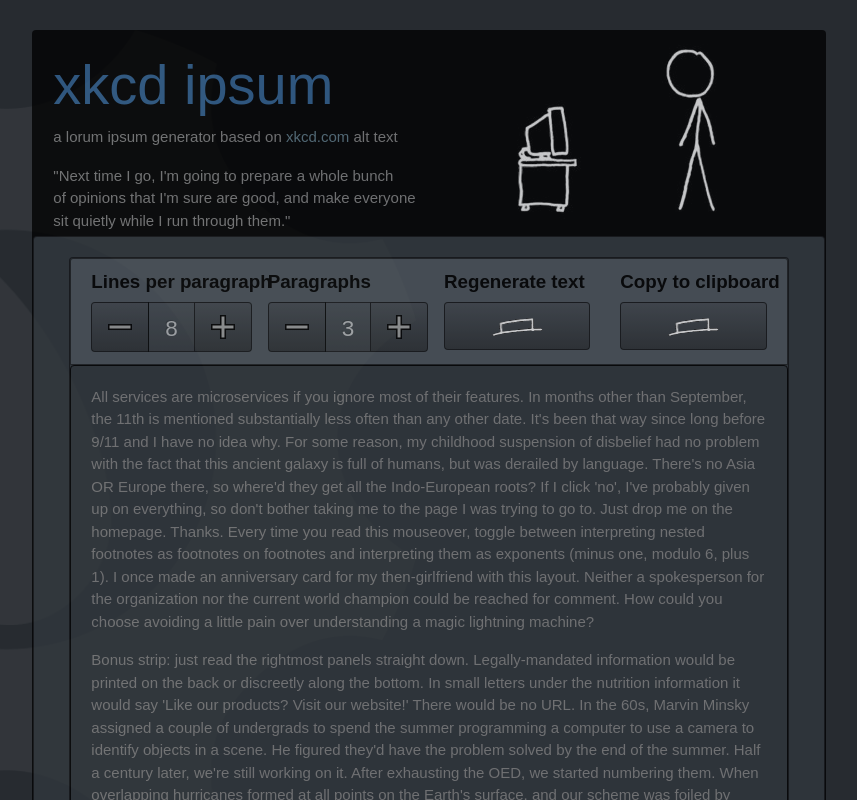
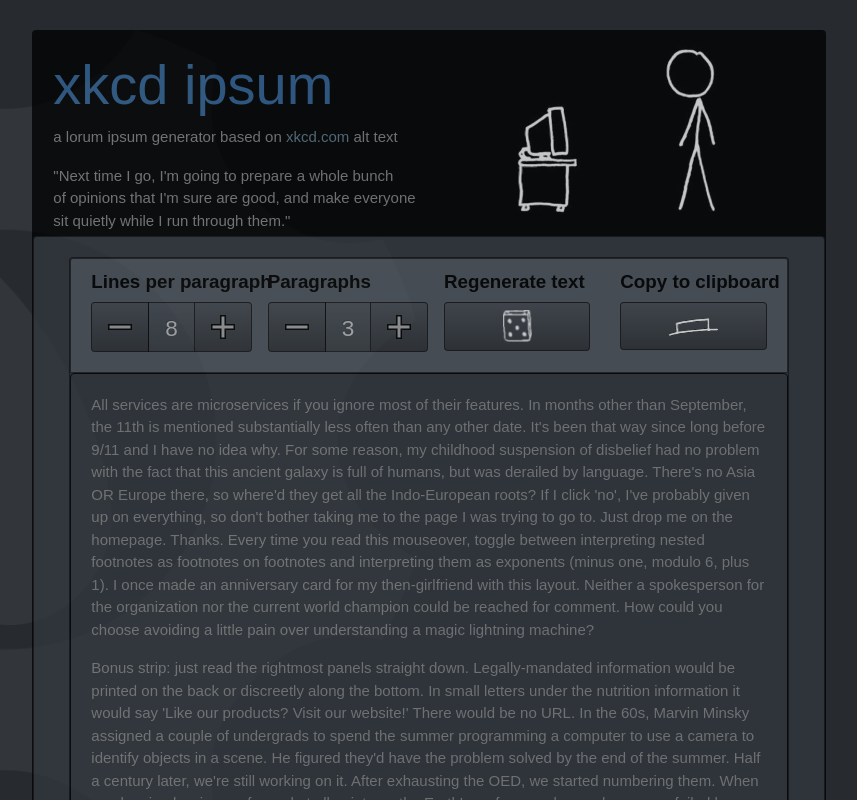
Before and after one commit to bradwalbeck/xkcdipsum, an Angular app: page / in a window 1280 px wide. Shown: the top 800 px of the page, without its empty margins (211-1068 px from the left). Built offline with nearby package versions, Linux system fonts and the light colour scheme.

Commit message:
added diewhite image as regenerate button icon;

```diff
--- a/src/app/components/ipsumcontainer/ipsumcontainer.component.css
+++ b/src/app/components/ipsumcontainer/ipsumcontainer.component.css
@@ -8,3 +8,7 @@
   text-shadow: none;
   font-weight: bold;
 }
+
+button {
+  margin: 0 0 8px 0;
+}
--- a/src/app/components/ipsumcontainer/ipsumcontainer.component.html
+++ b/src/app/components/ipsumcontainer/ipsumcontainer.component.html
@@ -2,7 +2,7 @@
   <div class="card">
     <div class="card card-header" style="color: black;">
       <div class="row">
-        <div class="col-xs-6 offset-xs-4 col-sm-6 col-md-6 offset-md-0 col-lg-6 offset-lg-0 col-xl-3 offset-xl-0">
+        <div class="col-sm-6 offset-sm-3 col-md-6 offset-md-0 col-lg-6 offset-lg-0 col-xl-3 offset-xl-0">
           <h5 class="text-nowrap">Lines per paragraph</h5>
           <div class="btn-group" role="group">
             <button type="button" class="btn btn-primary" (click)="decramentParagraphsRequested()">
@@ -16,7 +16,7 @@
             </button>
           </div>
         </div>
-        <div class="col-sm-6 col-md-6 offset-md-0 col-lg-6 offset-lg-0 col-xl-3 offset-xl-0">
+        <div class="col-sm-6 offset-sm-3 col-md-6 offset-md-0 col-lg-6 offset-lg-0 col-xl-3 offset-xl-0">
           <h5>Paragraphs</h5>
           <div class="btn-group" role="group">
             <button type="button" class="btn btn-primary" (click)="decramentLinesPerParagraph()">
@@ -32,14 +32,14 @@
         </div>
         <div class="col-sm-12 col-md-12 col-lg-6 offset-lg-0 col-xl-3 offset-xl-0">
           <h5 class="text-nowrap">Regenerate text</h5>
-          <button type="button" class="btn btn-primary btn-block" (click)="reGenerateParagraphs()">
-            <img src="../../../assets/images/blackhat.svg" style="filter: invert(1);" />
+          <button type="button" class="btn btn-primary btn-block" (click)="reGenerateParagraphs()"style="padding: 7px 7px 8px 7px">
+            <img src="../../../assets/images/diewhite.svg"  />
           </button>
         </div>
         <div class="col-sm-12 col-md-12 col-lg-6 offset-lg-0 col-xl-3 offset-xl-0">
           <h5 class="text-nowrap">Copy to clipboard</h5>
-          <button type="button" class="btn btn-primary btn-block" (click)="copyMessage()">
-            <img src="../../../assets/images/blackhat.svg" style="filter: invert(1);" />
+          <button type="button" class="btn btn-primary btn-block" (click)="copyMessage()" >
+            <img src="../../../assets/images/blackhat.svg" style="filter: invert(1);"/>
           </button>
         </div>
       </div>
```
Also changed, not shown: src/assets/images/diewhite.svg (added).
